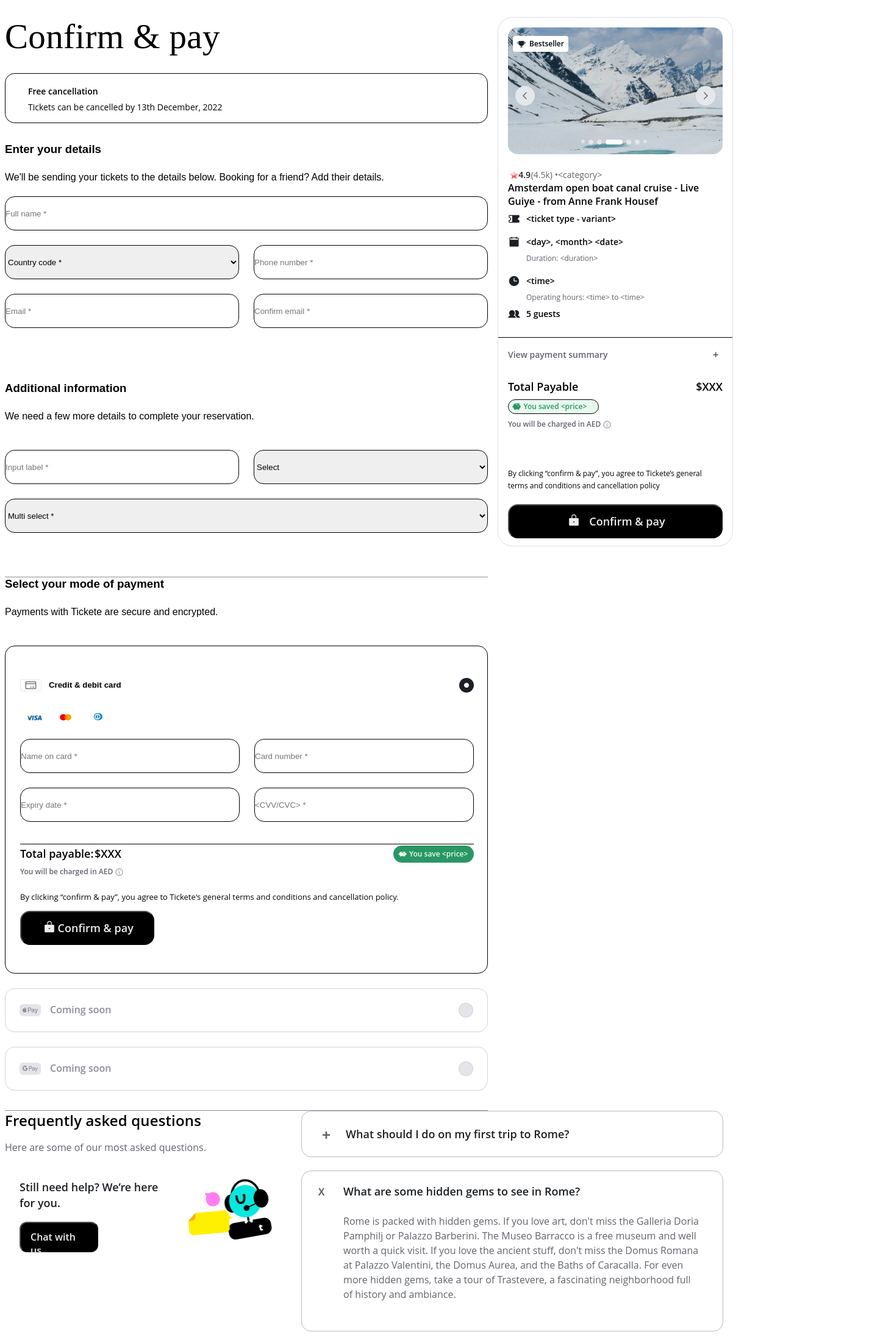
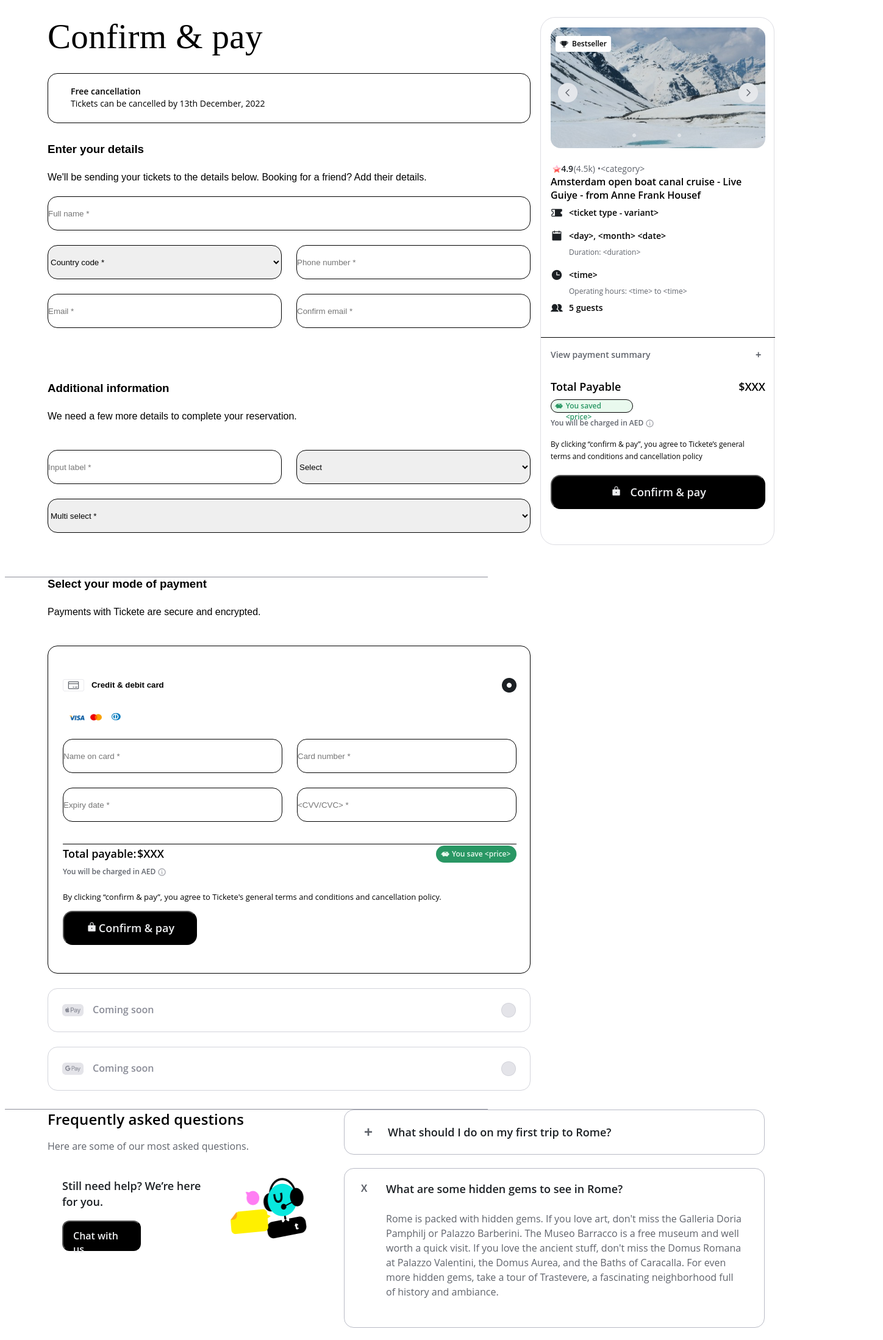
Before and after one commit to Anmolcoding/figma-design-assignment, a React (Vite) app in the folder vite-project/: page / in a window 1280 px wide. Shown: the part 120-2318 px from the top of the page at 61% size, 1448 px wide, since content can reach past the window. Built offline with nearby package versions, Linux system fonts and the light colour scheme.

Commit message:
fix layout final

```diff
--- a/vite-project/src/App.css
+++ b/vite-project/src/App.css
@@ -5,13 +5,17 @@
                     font-family: Arial, Helvetica, sans-serif;
                 }
 
+                * {
+                    box-sizing: border-box;
+                }
+
                 .header-box {
                     padding-bottom: 28px;
                 }
 
                 .navbar {
                     height: 72px;
-                    width: 1440px;
+                    width: 100%;
                     background-color: #F9F9FB40;
                     display: flex;
                     align-items: center;
@@ -109,7 +113,7 @@
 
                 .section-box {
                     box-sizing: border-box;
-                    /* padding-left: 120px; */
+                    padding-left: 70px;
                 }
 
                 .confirmpay-box {
@@ -190,7 +194,7 @@
                     width: 792px;
                     height: 368px;
                     margin-top: 32px;
-                    /* padding-left: 120px; */
+                    padding-left: 70px;
                 }
 
                 .content-detail {
@@ -285,7 +289,7 @@
                     width: 792px;
                     height: 288px;
                     margin-top: 24px;
-                    /* padding-left: 120px; */
+                    padding-left: 70px;
                 }
 
                 .content-detail {
@@ -355,7 +359,7 @@
                     width: 792px;
                     height: 874px;
                     margin-top: 32px;
-                    /* padding-left: 120px; */
+                    padding-left: 70px;
                     border-top: 1px solid #8B8D98;
                     border-bottom: 1px solid #8B8D98;
                 }
@@ -1276,10 +1280,9 @@
                 }
 
                 .faqmaincontainer {
-                    width: 1440px;
+                    width: 100%;
                     height: 686px;
-                    /* padding-left: 120px; */
-                    /* padding-right: 120px; */
+                    padding-left: 70px;
                     opacity: 0px;
                 }
 
@@ -1528,7 +1531,7 @@
                     align-items: center;
                     justify-content: flex-end;
                     margin-top: 24px;
-                    width: 1440px;
+                    width: 100%;
                     height: 316px;
                     background-color: black;
                 }
@@ -1552,7 +1555,7 @@
                     display: flex;
                     align-items: center;
                     justify-content: center;
-                    width: 1440px;
+                    width: 100%;
                     height: 52px;
                     margin-bottom: 24px;
                 }
```
